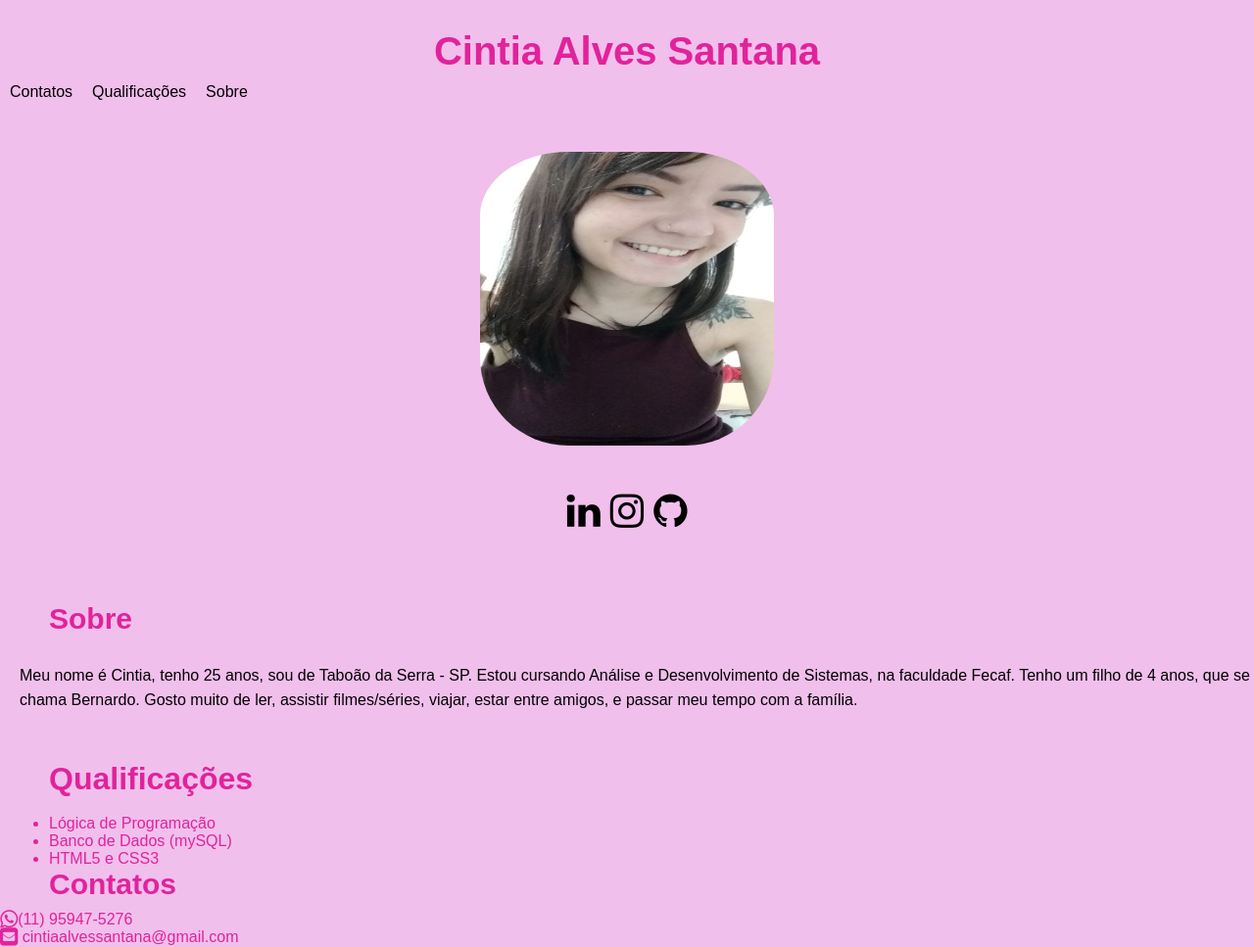
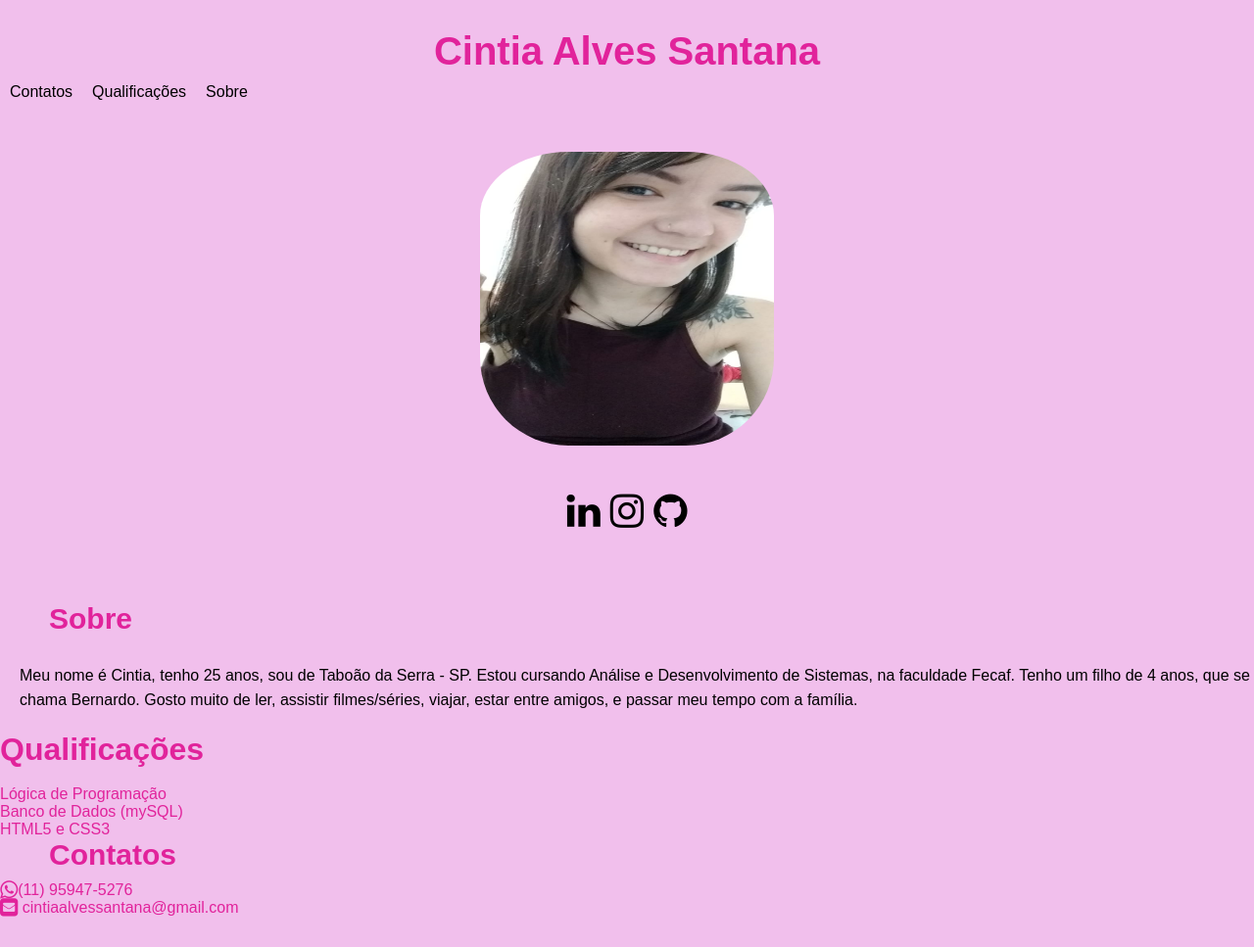
Before and after one commit to cintialvesantana/meuperfil, a plain HTML site: page index.html in a window 1280 px wide. Shown: the whole page at 98% size. After the commit the page ends 937 px from the top, so only its background shows below. Drawn offline with Linux system fonts and the light colour scheme.

Commit message:
Add files via upload

```diff
--- a/style.css
+++ b/style.css
@@ -82,12 +82,7 @@
 
 }
 
-#qualificacoes{
-    padding-top: 30px;
-
+.lista2 li{
+    padding-left: 20px;
+    color: black;
 }
-
-.hab{
-
-    padding-left: 50px;
-}
```
